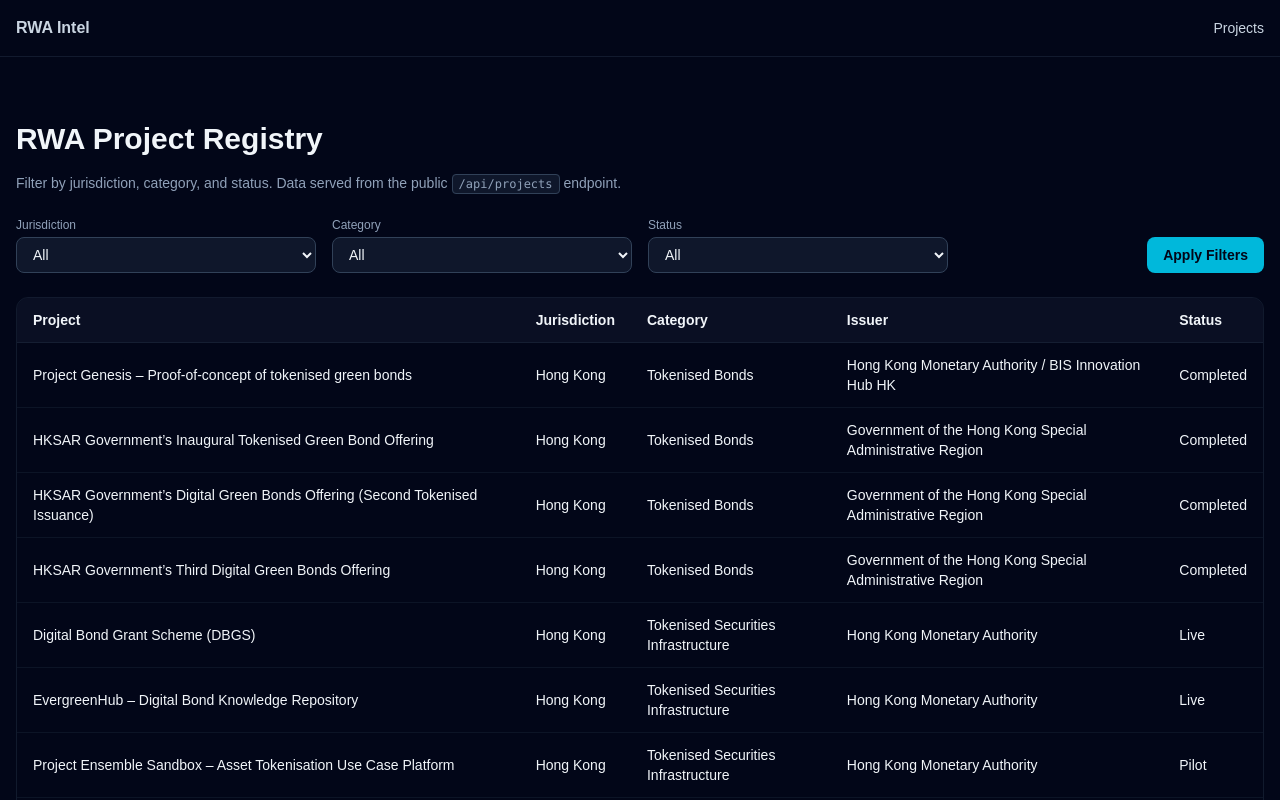
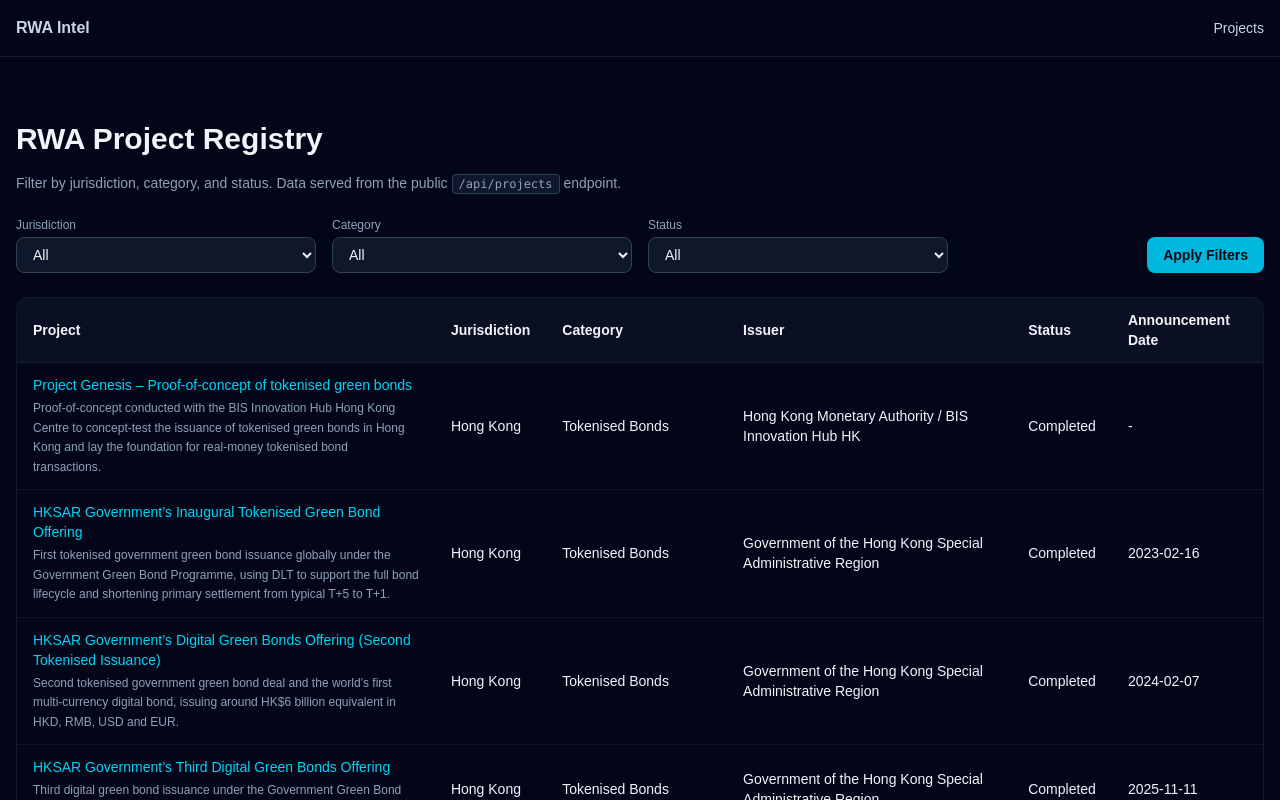
Before and after one commit to KenHuang21/rwa-intel-landing, a Next.js app: page /projects in a window 1280 px wide. Shown: the top 800 px of the page. Built offline with nearby package versions, Linux system fonts and the light colour scheme.

Commit message:
Add clickable links, description, and announcement date to projects page

```diff
--- a/app/projects/page.tsx
+++ b/app/projects/page.tsx
@@ -181,20 +181,41 @@
     <th className="px-4 py-3 text-left">Category</th>
     <th className="px-4 py-3 text-left">Issuer</th>
     <th className="px-4 py-3 text-left">Status</th>
+    <th className="px-4 py-3 text-left">Announcement Date</th>
   </tr>
 </thead>
+
             <tbody>
               {projects.map((p) => (
                 <tr
                 key={p.project_id}
-                  className="border-b border-slate-800/40 hover:bg-slate-900/40"
+                className="border-b border-slate-800/40 hover:bg-slate-900/40 cursor-pointer"
               >
-                  <td className="px-4 py-3 font-medium">{p.name}</td>
+                <td className="px-4 py-3 font-medium">
+                  <a
+                    href={p.url}
+                    target="_blank"
+                    rel="noopener noreferrer"
+                    className="text-cyan-400 hover:underline"
+                  >
+                    {p.name}
+                  </a>
+
+                  {/* Description under name */}
+                  {p.description && (
+                    <p className="text-slate-400 text-xs mt-1 max-w-xl leading-relaxed">
+                      {p.description}
+                    </p>
+                  )}
+                </td>
+
                 <td className="px-4 py-3">{p.jurisdiction}</td>
                 <td className="px-4 py-3">{p.category}</td>
                 <td className="px-4 py-3">{p.issuer}</td>
                 <td className="px-4 py-3">{p.status}</td>
+                <td className="px-4 py-3">{p.announcement_date || "-"}</td>
               </tr>
+
               ))}
             </tbody>
           </table>
```
Lines whose indentation alone changed are shown as unchanged.
